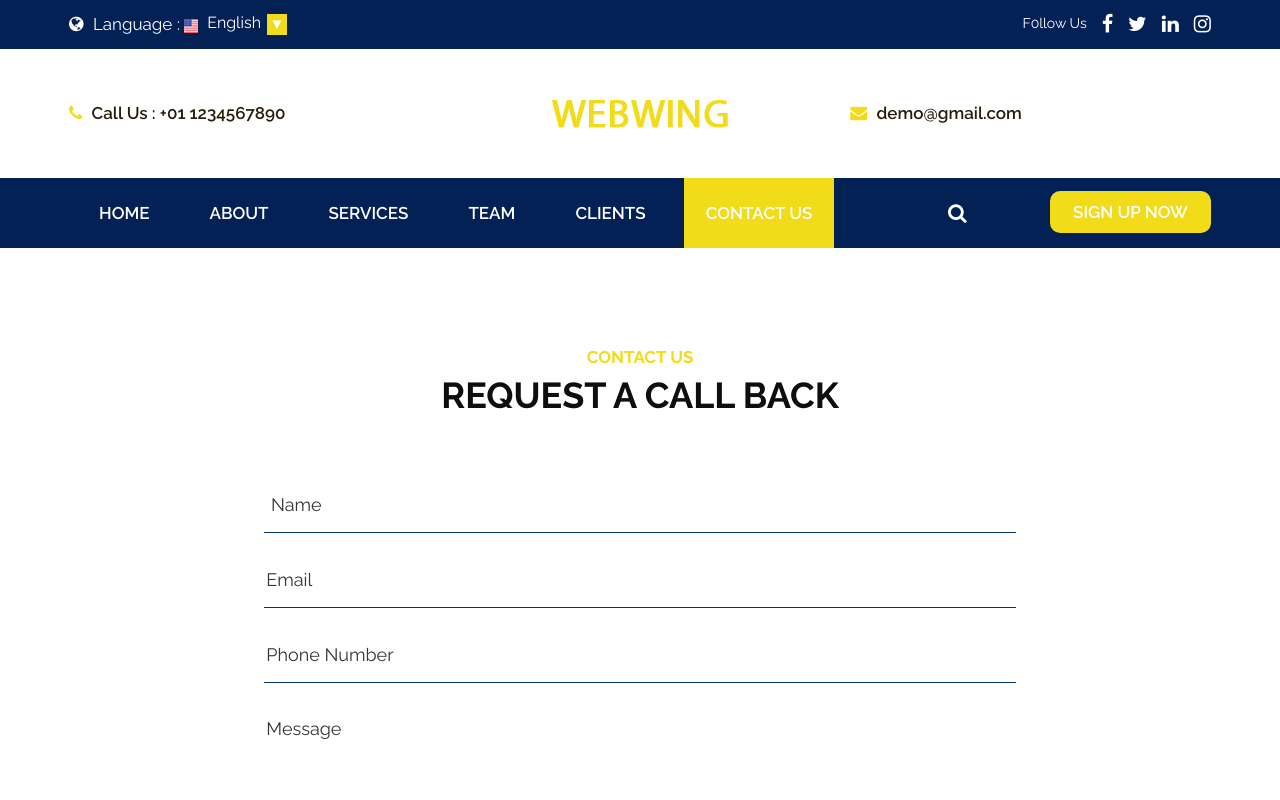
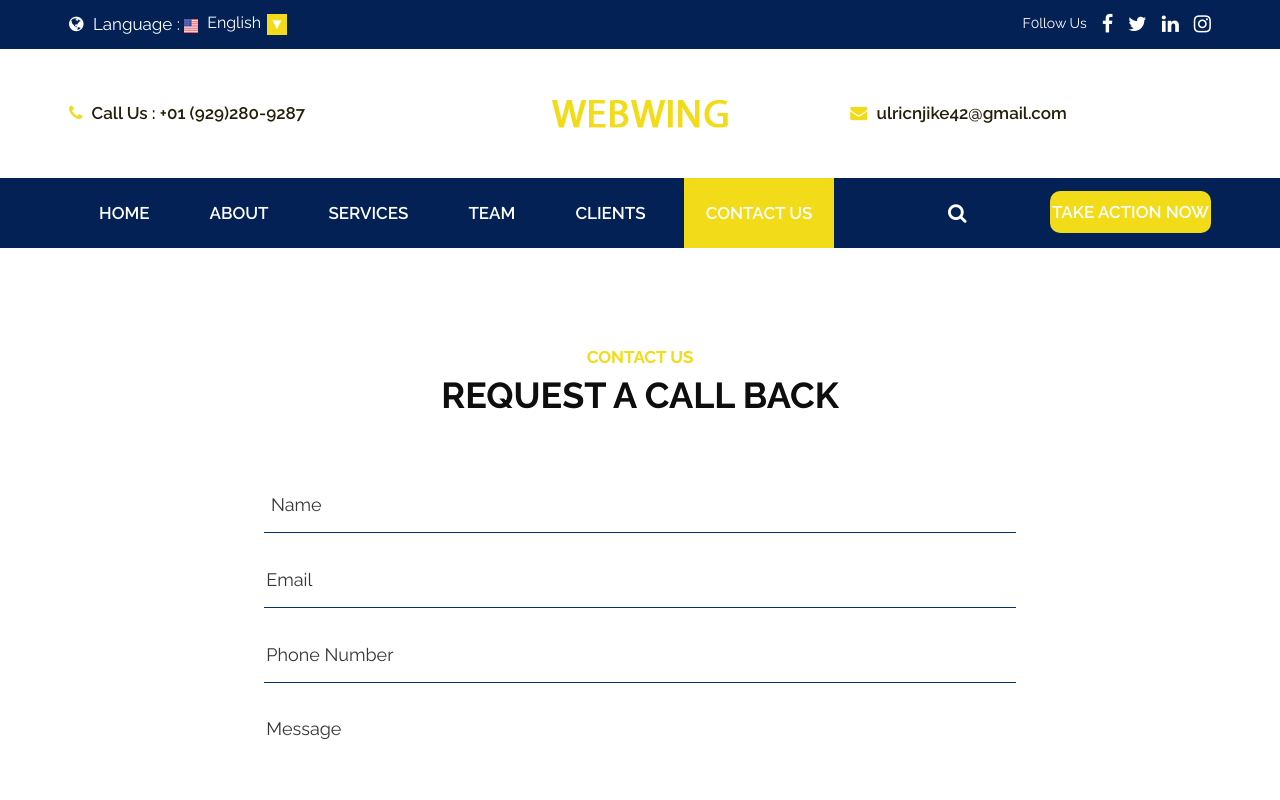
Before and after one commit to ulrichnjike/web-consulting-app, a plain HTML site: page contact.html in a window 1280 px wide. Shown: the top 800 px of the page. Drawn offline with nearby package versions, Linux system fonts and the light colour scheme.

Commit message:
feature branch

```diff
--- a/contact.html
+++ b/contact.html
@@ -82,7 +82,7 @@
                   <div class="row d_flex">
                      <div class="col-md-4 col-sm-4 d_none">
                         <ul class="conta_icon">
-                           <li><a href="#"><i class="fa fa-phone" aria-hidden="true"></i> Call Us : +01 1234567890</a> </li>
+                           <li><a href="#"><i class="fa fa-phone" aria-hidden="true"></i> Call Us : +01 (929)280-9287</a> </li>
                         </ul>
                      </div>
                      <div class="col-md-4 col-sm-4 " >
@@ -90,7 +90,7 @@
                      </div>
                      <div class="col-md-4 col-sm-4 d_none">
                         <ul class="conta_icon ">
-                           <li><a href="#"><i class="fa fa-envelope" aria-hidden="true"></i> demo@gmail.com</a> </li>
+                           <li><a href="#"><i class="fa fa-envelope" aria-hidden="true"></i> ulricnjike42@gmail.com</a> </li>
                         </ul>
                      </div>
                   </div>
@@ -131,7 +131,7 @@
                      <div class="col-md-3 col-sm-5 d_none">
                         <ul class="sign">
                            <li><a href="#"><i class="fa fa-search" aria-hidden="true"></i></a></li>
-                           <li><a class="sign_btn" href="#">sign up now</a></li>
+                           <li><a class="sign_btn" href="#">take action now</a></li>
                         </ul>
                      </div>
                   </div>
@@ -192,8 +192,8 @@
                         <li><a href="#"><i class="fa fa-map-marker" aria-hidden="true"></i></a> London 145
                            <br> United Kingdom
                         </li>
-                        <li><a href="#"><i class="fa fa-envelope" aria-hidden="true"></i></a>demo@gmail.com<br> demo@gmail.com</li>
-                        <li><a href="#"><i class="fa fa-volume-control-phone" aria-hidden="true"></i></a>+01 1234567890<br>+01 1234567889</li>
+                        <li><a href="#"><i class="fa fa-envelope" aria-hidden="true"></i></a>ulricnjike42@gmail.com<br>ulricnjike42@gmail.com</li>
+                        <li><a href="#"><i class="fa fa-volume-control-phone" aria-hidden="true"></i></a>+01 (929)280-9287<br>+01 (929)280-9287 </li>
                      </ul>
                      <ul class="social_icon">
                         <li> <a href="#"><i class="fa fa-facebook-f"></i></a></li>
```
